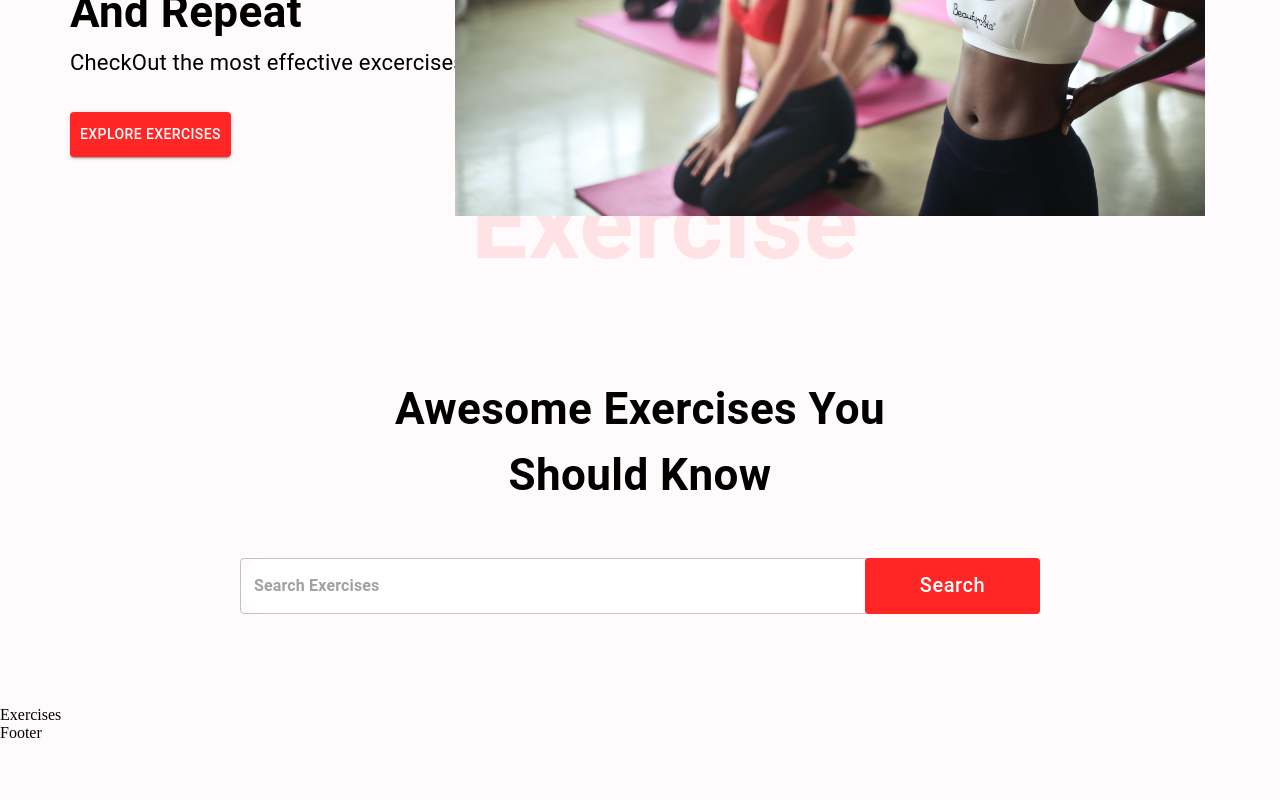
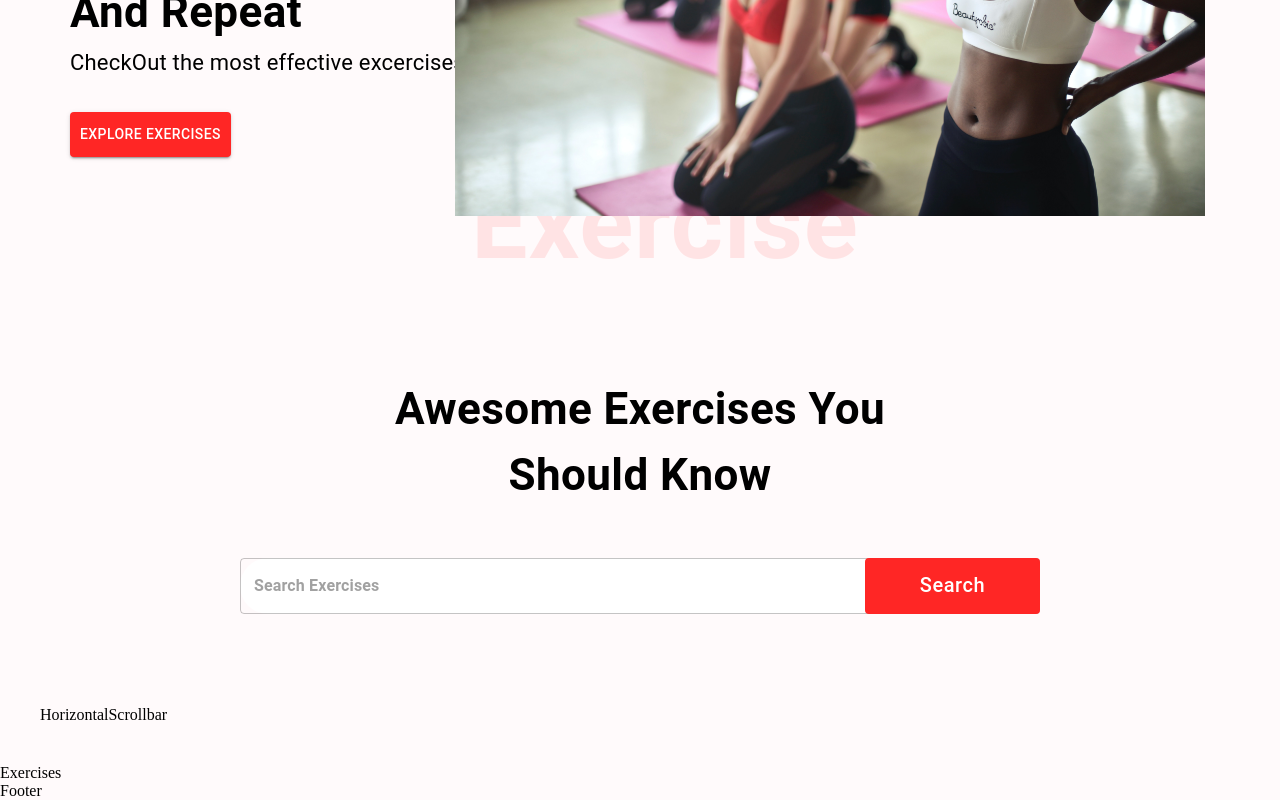
Before and after one commit to KakwiriStephen/PowerPulse-MuscleMentor, a React (Create React App) app: page / in a window 1280 px wide. Shown: the part 400-1200 px from the top of the page. Before the commit the page ends 1142 px from the top, so only its background shows below. Built offline with nearby package versions, Linux system fonts and the light colour scheme; no server answers.

Commit message:
Horizantal Scroll Bar

```diff
--- /dev/null
+++ b/src/components/HorizontalScrollbar.js
@@ -0,0 +1,7 @@
+import React from "react";
+
+const HorizontalScrollbar = () => {
+  return <div>HorizontalScrollbar</div>;
+};
+
+export default HorizontalScrollbar;
--- a/src/components/SearchExercises.js
+++ b/src/components/SearchExercises.js
@@ -5,6 +5,7 @@ import { Box, Stack, Button, TextField, Typography } from "@mui/material";
 import { color } from "@mui/system";
 
 import { exerciseOptions, fetchData } from "../utils/fetchData";
+import HorizontalScrollbar from "./HorizontalScrollbar";
 
 const SearchExercises = () => {
   const [search, setSearch] = useState("");
@@ -90,6 +91,9 @@ const SearchExercises = () => {
           Search
         </Button>
       </Box>
+      <Box sx={{ position: "relative", width: "100%", p: "20px" }}>
+        <HorizontalScrollbar data={bodyParts} />
+      </Box>
     </Stack>
   );
 };
```
